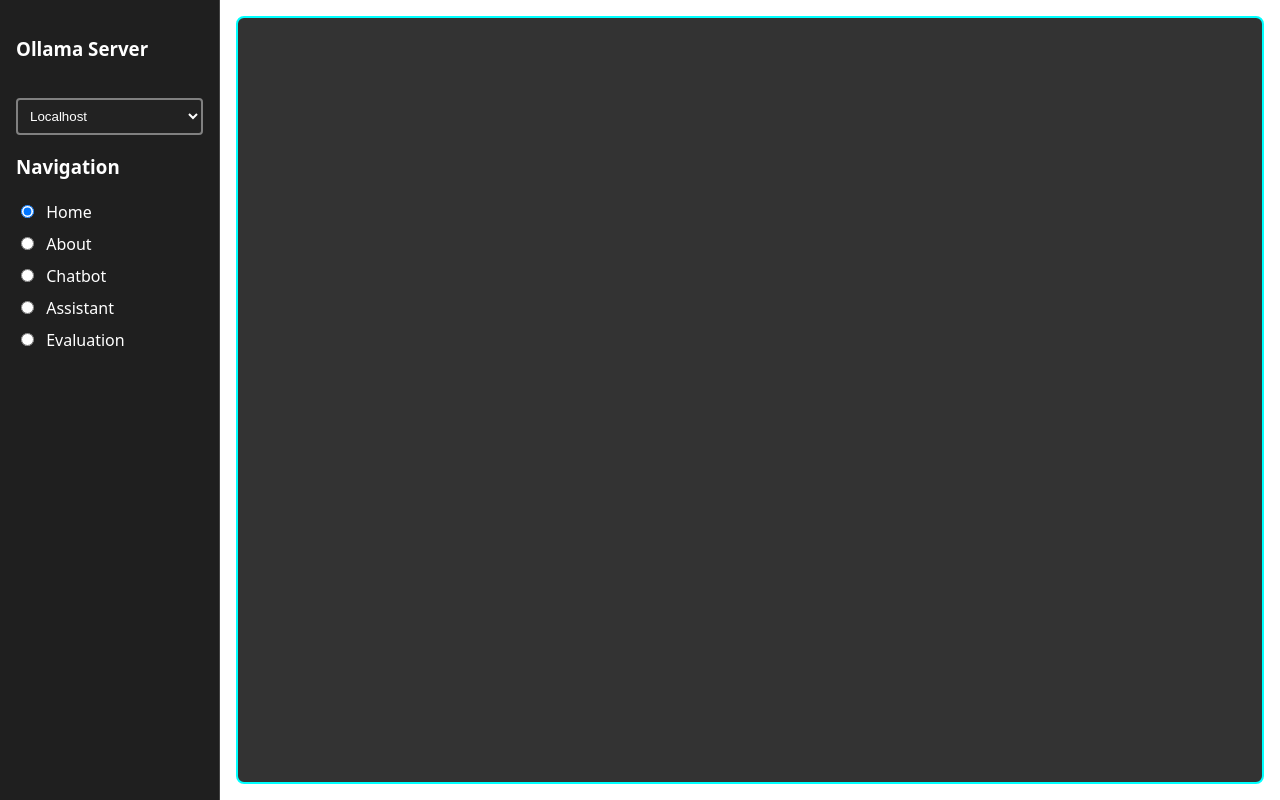
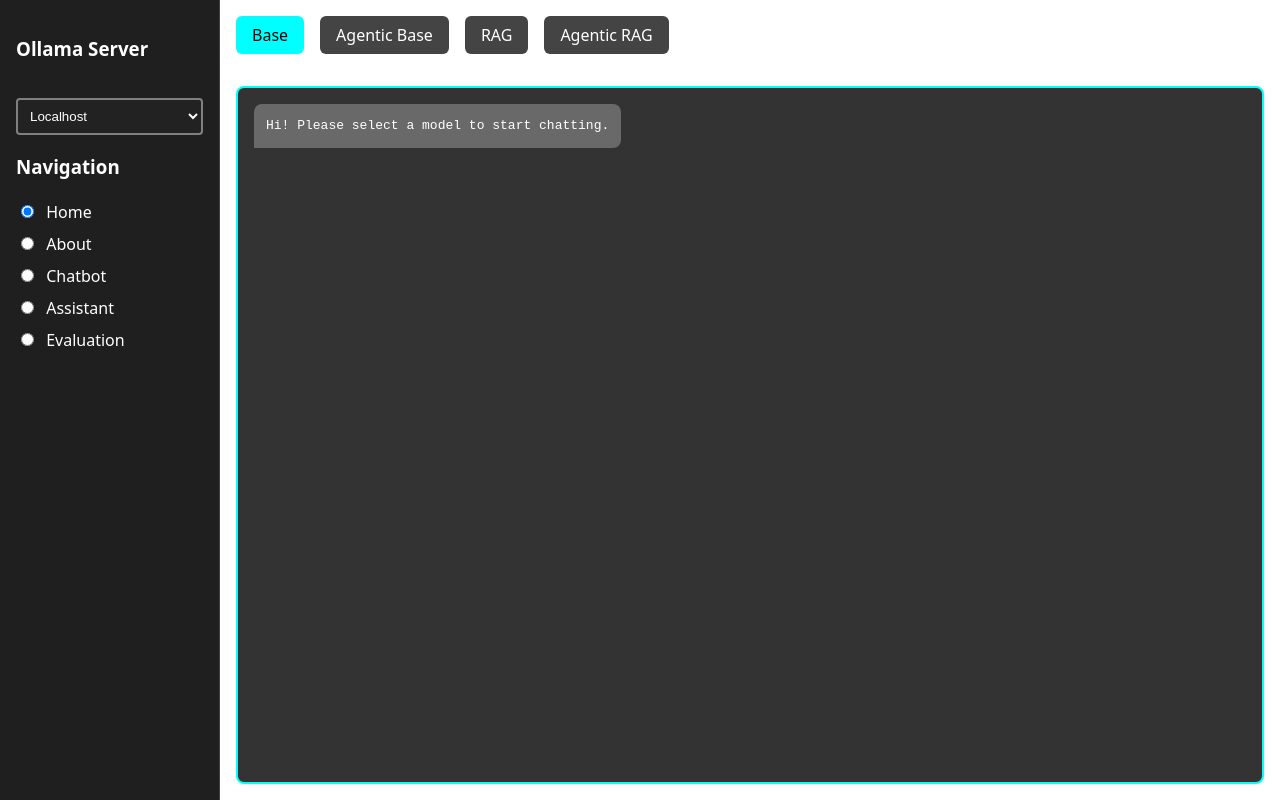
Before and after one commit to njavet/mars, a Vue app in the folder frontend/: page /evaluation in a window 1280 px wide. Built offline with nearby package versions, Linux system fonts and the light colour scheme.

Commit message:
eval path

```diff
--- a/frontend/src/components/Evaluation.vue
+++ b/frontend/src/components/Evaluation.vue
@@ -1,24 +1,16 @@
 <template>
   <div class="evaluation-container">
-    <div class="main-area">
-      <div class="response-area" ref="responseContainer">
-        <div
-            v-for="(msg, index) in messages"
-            :key="index"
-            class="message">
-          <div class="bubble">
-            <strong>{{ msg.role }}:</strong>
-              <div v-html="marked(msg.text)" class="message-text"></div>
-          </div>
-        </div>
-      </div>
-    </div>
+    <ResponseBox
+        ref="childRef"
+        :lm_name="props.lm_name"
+        :loading="currentLoading"
+        :messages="messages" />
   </div>
 </template>
 
 <script setup>
 import { ref, nextTick } from 'vue'
-import { marked } from 'marked'
+import ResponseBox from "./ResponseBox.vue";
 
 const messages = ref([])
 const responseContainer = ref(null)
@@ -37,28 +29,5 @@ const props = defineProps({
   overflow: hidden;
 }
 
-.main-area {
-  flex: 1;
-  display: flex;
-  flex-direction: column;
-  overflow: hidden;
-}
 
-.response-area {
-  flex: 1;
-  display: flex;
-  flex-direction: column;
-  padding: 1rem;
-  overflow-y: auto;
-  margin: 1rem;
-  border: 2px solid cyan;
-  border-radius: 8px;
-  background-color: #333;
-}
-
-
-
-.upload-area input[type="file"] {
-  color: white;
-}
 </style>
```
Also changed, not shown: 2 other files (tests, documents, lock files or other folders).
